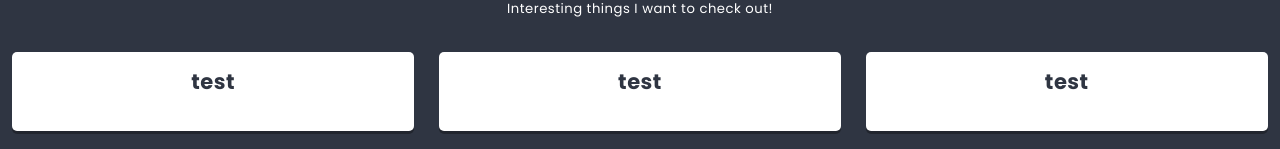
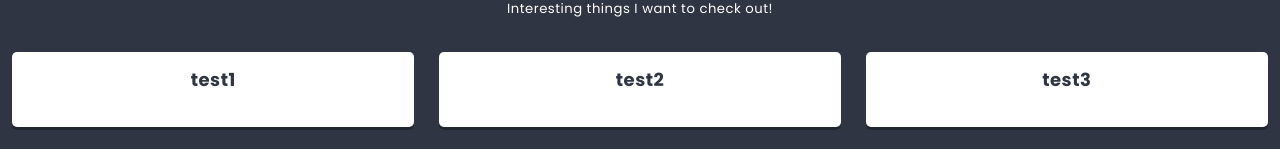
Before and after one commit to mateusz-andrzej-krupa/project-react, a React app: page / in a window 1280 px wide. Shown: the part 467-616 px from the top of the page. Built offline with nearby package versions, Linux system fonts and the light colour scheme.

Commit message:
Fix columns names

```diff
--- a/src/components/Column/Column.js
+++ b/src/components/Column/Column.js
@@ -8,7 +8,7 @@ class Column extends React.Component {
     }
 
     static defaultProps = {
-        titleCol: <h3>test</h3>
+        titleCol: <h3>column_name</h3>
     }
 
     render(props) {
--- a/src/components/List/List.js
+++ b/src/components/List/List.js
@@ -29,10 +29,12 @@ class List extends React.Component {
           <div className={styles.description}>
             {ReactHtmlParser(this.props.description)}
           </div>
+
           <div className={styles.columns}>
-              {this.state.columns.map(({key, ...columnProps}) => (
-                <Column key={key} {...columnProps} />
-                ))}
+              <Column titleCol={'test1'} />
+              <Column titleCol={'test2'} />
+              <Column titleCol={'test3'} />
+
           </div>
           <div className={styles.creator}>
           <Creator text={settings.columnCreatorText} action={title => this.addColumn(title)}/>
```
